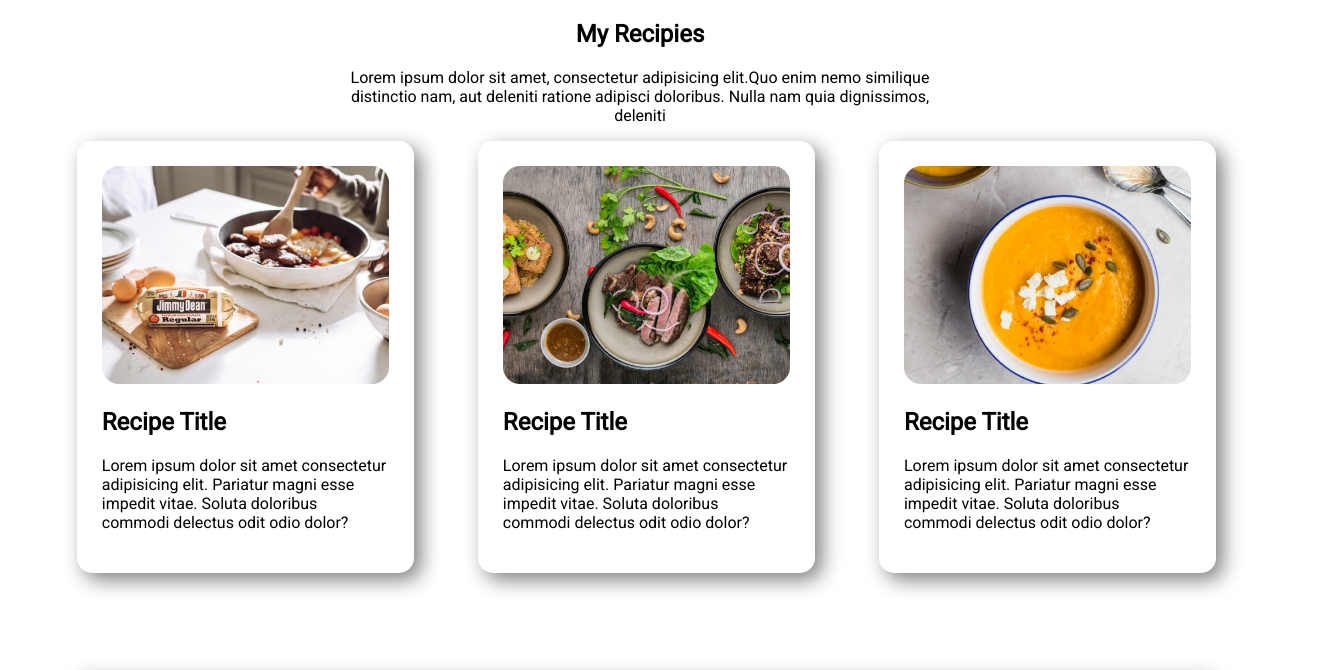
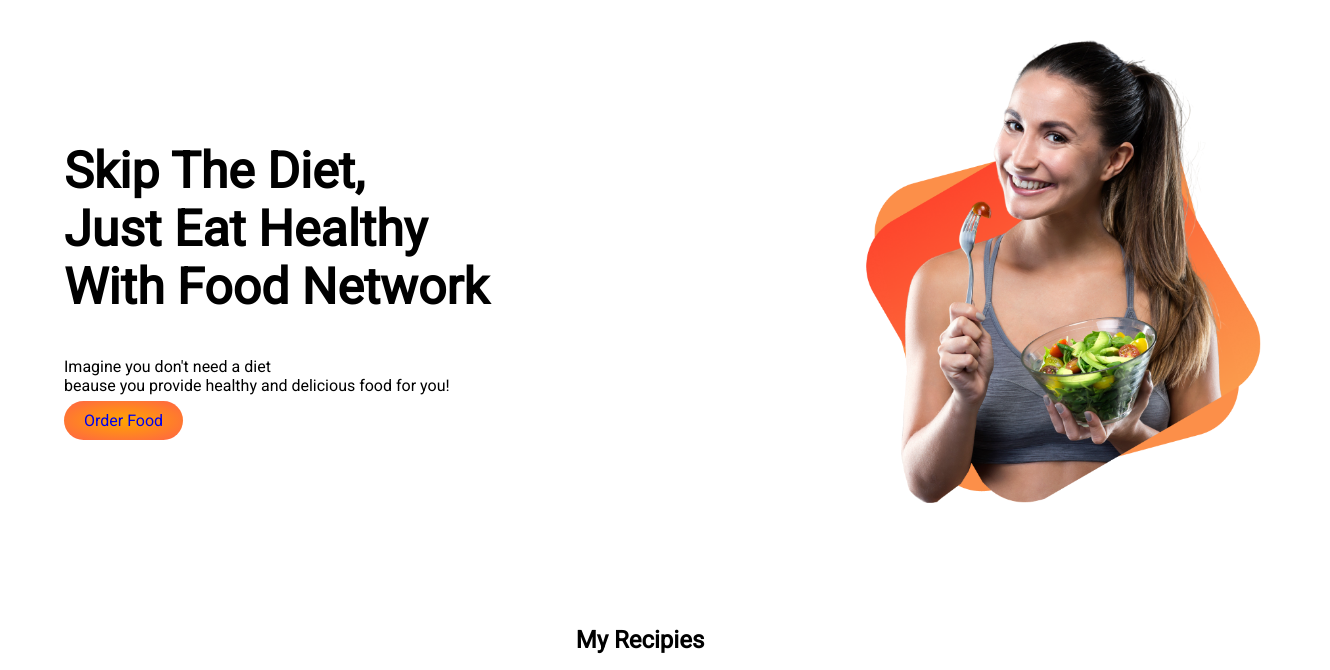
Before and after one commit to Aklima-akter/assignment-1, a plain HTML site: page index.html in a window 1280 px wide. Shown: the top 670 px of the page, 1330 px wide, since content can reach past the window. Drawn offline with Linux system fonts and the light colour scheme.

Commit message:
first section add

```diff
--- a/index.html
+++ b/index.html
@@ -13,6 +13,16 @@
 </head>
 
 <body>
+    <section class="flexible-container">
+        <div class="half-width">
+            <h1>Skip The Diet, <br> Just Eat Healthy <br>With Food Network </h1>
+            <p>Imagine you don't need a diet <br> beause you provide healthy and delicious food for you!</p>
+            <a class="link-button" href="#">Order Food</a>
+        </div>
+        <div>
+            <img class="first-image" src="images/first.png" alt="">
+        </div>
+    </section>
 
     <section>
         <h1 class="third-section-para">My Recipies</h1>
--- a/style.css
+++ b/style.css
@@ -5,6 +5,25 @@ body{
 .flexible-container{
     display:flex;
     margin-bottom: 100px;
+}
+.link-button{
+    text-decoration: none;
+    padding: 10px 20px;
+    background-image: radial-gradient(orange, tomato);
+    border-radius: 25px;
+}
+.half-width h1{
+    font-size: 50px;
+}
+.half-width{
+    margin-top:100px;
+    margin-left: 5%;
+    width: 100%;
+}
+.first-image{
+    width: 100%;
+    margin-top:30px;
+    margin-right: 50px;
 }
 .third-section-para{
     text-align: center;
```
Also changed, not shown: images/Person Image.png (added), images/first.png (added).
